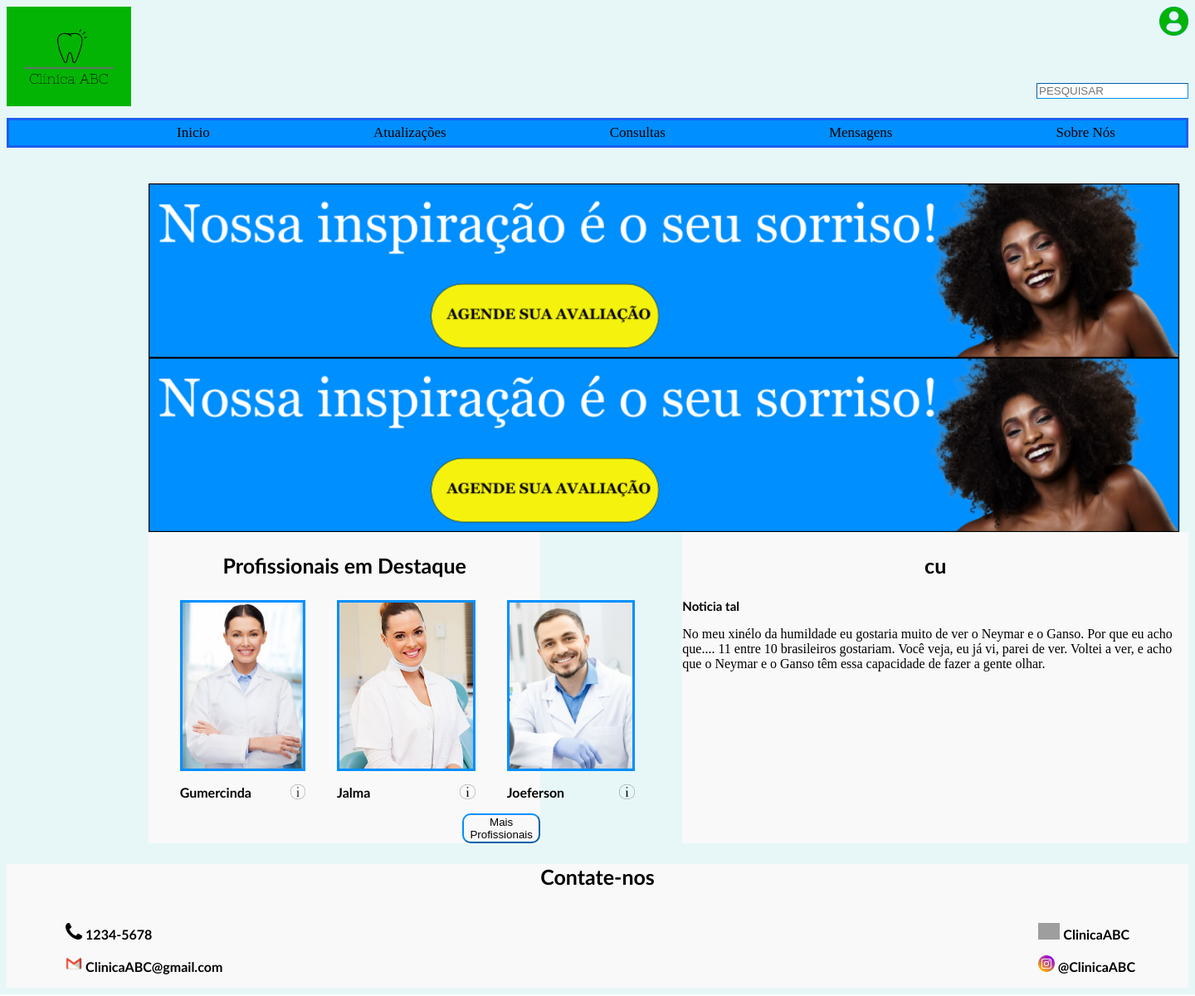
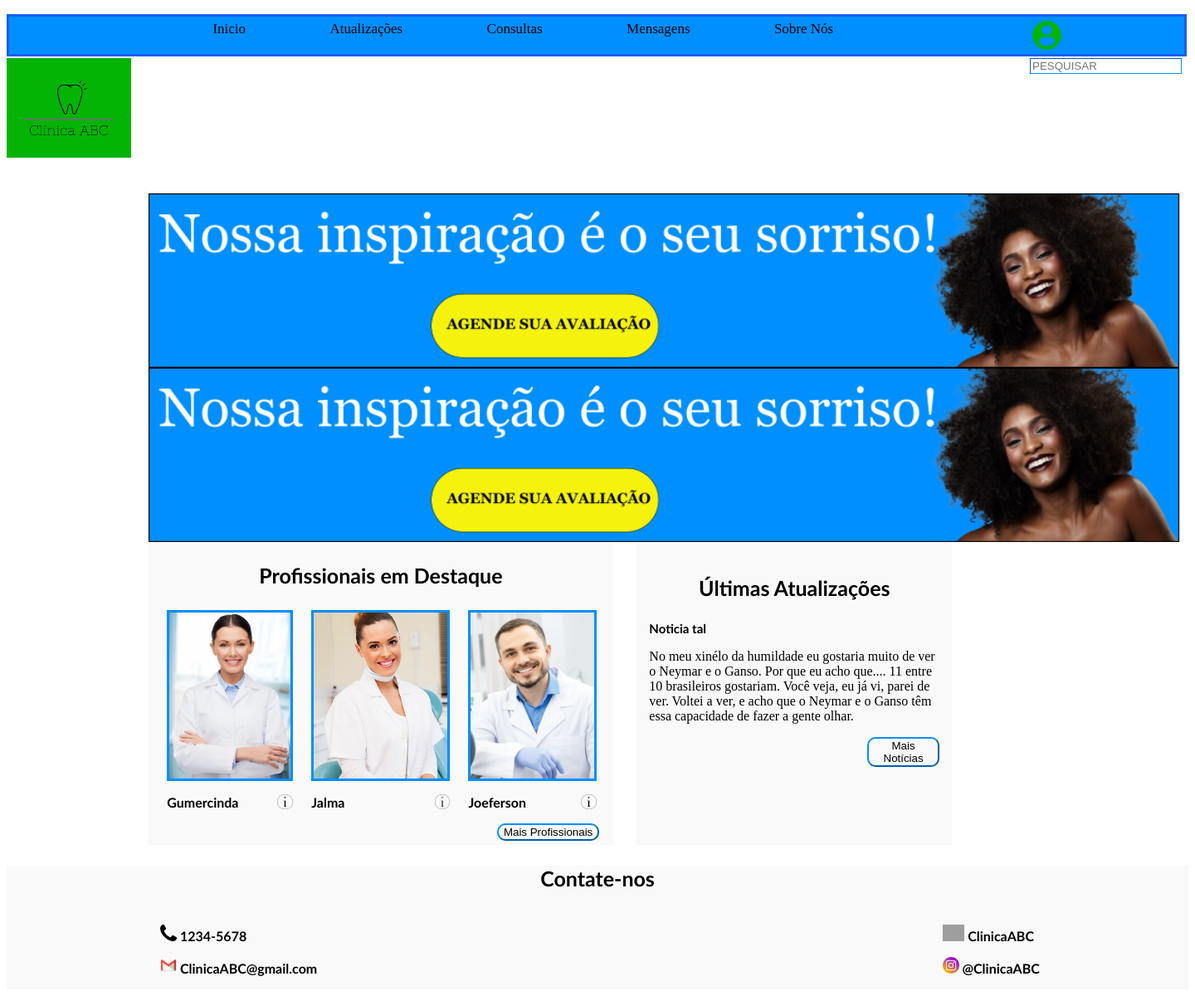
Before and after one commit to azevedoVine/Clinica-, a PHP site: page / in a window 1440 px wide. Shown: the whole page at 83% size. Run offline with PHP 8.4, Linux system fonts and the light colour scheme; some libraries are stand-ins or nearby versions; grey boxes are pictures that could not be loaded.

Commit message:
Nao sei onde colocar o logo, nem como descer o que ta no menu

```diff
--- a/Usuário/assets/css/style.css
+++ b/Usuário/assets/css/style.css
@@ -1,7 +1,11 @@
 body{
 	font-family: Franklin Gothic Book;
 	font-size: 20 px;
-	background-color: rgb(231, 247, 247);
+}
+
+#topo{
+	margin-top: 70px;
+	position: relative;
 }
 
 #logo{
@@ -10,21 +14,14 @@ body{
 	 height:120px;
 	 background-color:#04B404;
 	 text-align:center;
+
 }
 #procurar-box{
 
 	position: absolute;
 	right:8;
-    top: 100px;
-
+	top:0;
 	}
-
-#login{
-
-	position: absolute;
-	right: 8;
-	top:1%;
-}
 
 #pesquisar{
 	width:100%;
@@ -32,20 +29,35 @@ body{
 	border-width:0.1px;
 }
 
+#login{
+
+	right: 8;
+	top:1%;
+	margin-left: 240px;
+}
+
 .menu{
 	background-color: #008FFF;
 	border:solid;
 	border-color:rgb(27, 95, 240);
-	margin-top: 1%;
 	list-style:none;
 	display:flex;
 	padding: 5px;
 	font-size: 17px;
+	position: absolute;
+	width: 88%;
+	top:0;
+	padding-left: 10%;
+
+}
+
+ul{
+	position: absolute;
 }
 
 .menu li{
 	float:left;
-	margin-left:14%;
+	margin-left:8%;
 }
 
 .menu li a{
@@ -96,7 +108,7 @@ a:hover{
 
 .dentista{
 	float: left;
-	margin-left: 8%;}
+	margin-left: 4%;}
 
 .foto-dentista{
 	border:solid;
@@ -115,7 +127,7 @@ a:hover{
 
 .fundo{
 	background-color:#f9f9f9ff;
-	width: 45%;
+	width: 560px;
 	margin-left: 12%;
 }
 
@@ -154,12 +166,12 @@ footer{
 }
 
 .dados1{
-	margin-left: 5%;
+	margin-left: 13%;
 }
 
 .dados2{
 	position:absolute;
-	right: 5%;
+	right: 13%;
 	float:right;
 }
 
@@ -173,7 +185,8 @@ footer{
 	border-color:#008FFF;
 	border-radius: 10px;
 	background-color:#f9f9f9ff;
-	margin-left: 80%;
+	margin-left: 75%;
+	margin-bottom: 5px;
 }
 
 .vejamais:hover{
@@ -183,7 +196,12 @@ footer{
 
 .atualizacoes-atalho{
 	background-color: #f9f9f9ff;
-	margin-left:12%;
-	word-wrap: break-word:
-	width:300px;
+	margin-left:2%;
+	word-wrap: break-word;
+	width:350px;
+	padding: 15px;
 }
+
+.atualizacao-botao{
+	margin-bottom: 0 !important;
+}
--- a/Usuário/index.html
+++ b/Usuário/index.html
@@ -11,17 +11,7 @@
 
     </head>
     <body>
-			<div id="topo">
-				<div id="logo">
-					<img src="assets/img/logo.png" width="120" height="120">
-				</div>
-				<div id="login">
-					<img src="assets/img/user.png" height="35" >
-				</div>
-				<div id="procurar-box">
-					<input id="pesquisar" placeholder="PESQUISAR">
-				</div>
-			</div>
+
 		<nav>
 					<ul class="menu">
 						<li><a href="#">Inicio</a></li>
@@ -39,8 +29,20 @@
 							</ul>
 						</li>
 						<li><a href="#">Sobre Nós</a></li>
+						<div id="login">
+								<img src="assets/img/user.png" height="35" >
+							</div>
 					</ul>
 		</nav>
+			<div id="topo">
+				<div id="logo">
+					<img src="assets/img/logo.png" width="120" height="120">
+				</div>
+				<div id="procurar-box">
+					<input id="pesquisar" placeholder="PESQUISAR">
+				</div>
+			</div>
+
 		<section>
 				<div class="anuncio">
 					<div class="slider">
@@ -75,16 +77,16 @@
 
 			<div class="atualizacoes-atalho">
 
-				<p class="titulo negrito">cu</p>
+				<p class="titulo negrito">Últimas Atualizações</p>
+				<div>
 				<p class="sub-titulo negrito">Noticia tal</p>
-				<p>No meu xinélo da humildade eu gostaria muito de ver o Neymar e o Ganso. Por que eu acho que.... 11 entre 10 brasileiros gostariam. Você veja, eu já vi, parei de ver. Voltei a ver, e acho que o Neymar e o Ganso têm essa capacidade de fazer a gente olhar.
-					</p>
-
+				<p>No meu xinélo da humildade eu gostaria muito de ver o Neymar e o Ganso. Por que eu acho que.... 11 entre 10 brasileiros gostariam. Você veja, eu já vi, parei de ver. Voltei a ver, e acho que o Neymar e o Ganso têm essa capacidade de fazer a gente olhar.</p>
+				</div>
+				<button class='vejamais atualizacao-botao' action="atualizacoes.php">Mais Notícias</button>
 			</div>
 				<!--<div id="propaganda">
 					<img src="assets/img/propaganda-plano.png" height="200">
 				</div>-->
-			</div>
 
 		</section>
 		<footer><p class="titulo negrito">Contate-nos</p>
```
Lines whose indentation alone changed are shown as unchanged.
